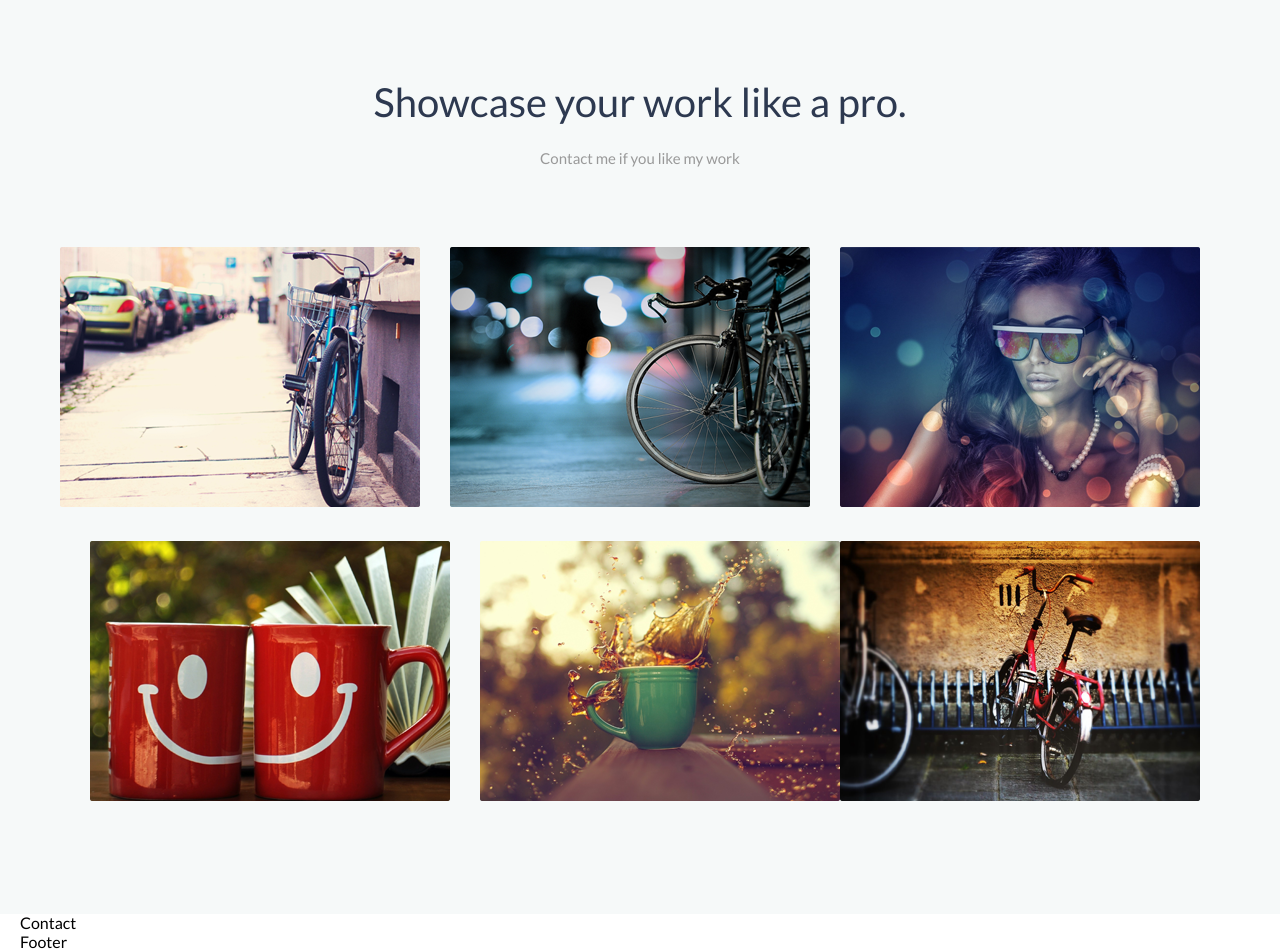
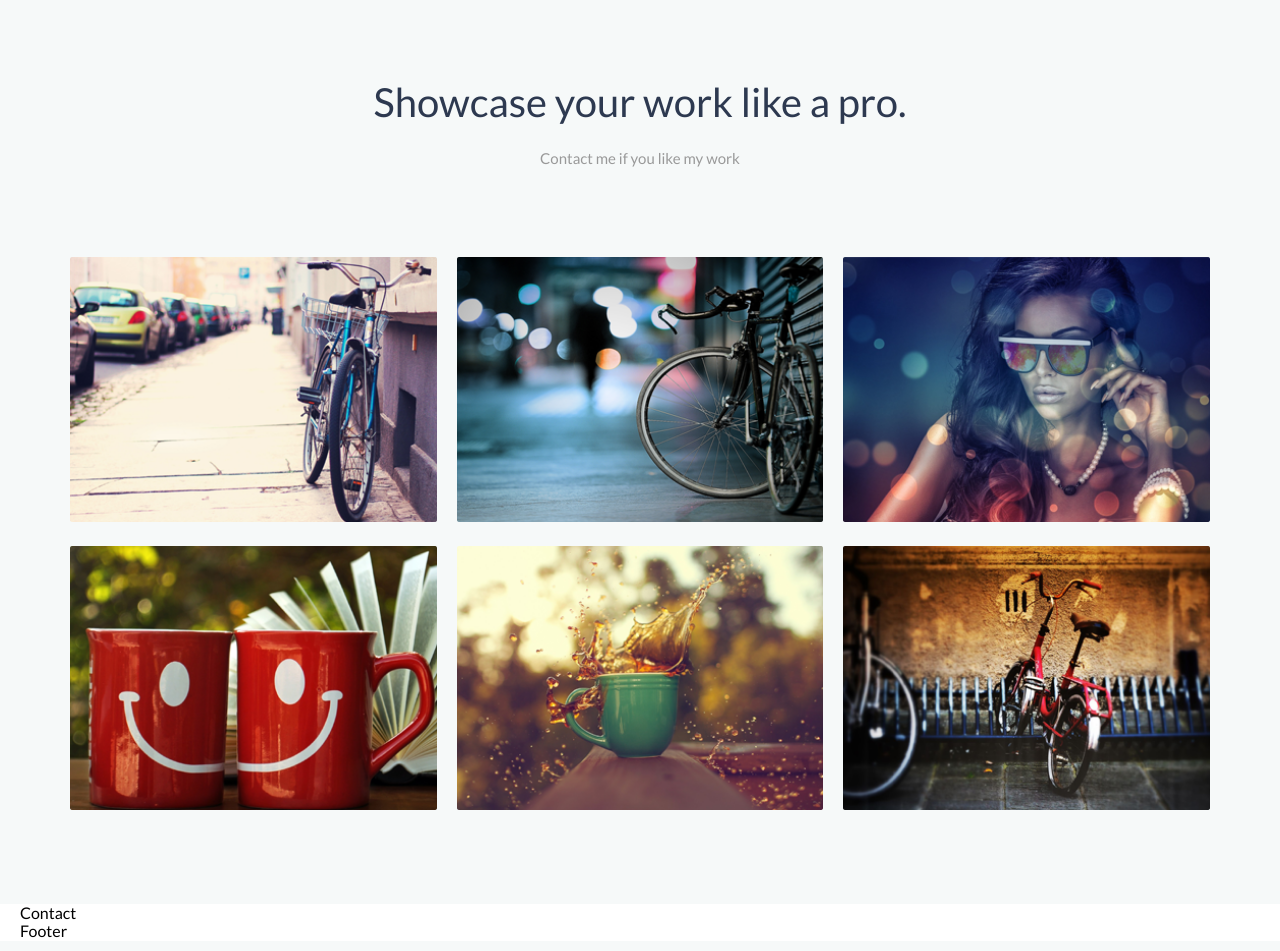
Before and after one commit to Velidoss/landing-dom, a PHP site: page / in a window 1280 px wide. Shown: the part 1753-2704 px from the top of the page. Run offline with PHP 8.4, Linux system fonts and the light colour scheme.

Commit message:
сделал галлерею

```diff
--- a/scss/style.css
+++ b/scss/style.css
@@ -536,20 +536,26 @@ body {
   display: -webkit-box;
   display: -ms-flexbox;
   display: flex;
-  -webkit-box-orient: horizontal;
+  -webkit-box-orient: vertical;
   -webkit-box-direction: normal;
-      -ms-flex-direction: row;
-          flex-direction: row;
+      -ms-flex-direction: column;
+          flex-direction: column;
   -ms-flex-wrap: wrap;
       flex-wrap: wrap;
+  -ms-flex-flow: row wrap;
+      flex-flow: row wrap;
 }
 
 .section-portfolio__gallery-img {
-  margin-bottom: 30px;
-  margin-left: 30px;
+  -webkit-box-flex: 1;
+      -ms-flex: auto;
+          flex: auto;
+  width: 360px;
+  margin: 10px;
 }
 
-.section-portfolio__gallery-img:first-child, .section-portfolio__gallery-img:last-child {
-  margin-left: 0;
+.section-portfolio__gallery-img img {
+  width: 100%;
+  height: auto;
 }
 /*# sourceMappingURL=style.css.map */
--- a/scss/style.scss
+++ b/scss/style.scss
@@ -176,16 +176,20 @@ body{
         margin-bottom: 80px;}
     &__gallery{
         display: flex;
-        flex-direction: row;
+        flex-direction: column;
         flex-wrap: wrap;
+        flex-flow: row wrap;
 
         &-img{
-            margin-bottom: 30px;
-            margin-left: 30px;
+            flex: auto;
+            width: 360px;
+            margin: 10px;
+            img{
+                width: 100%;
+                height: auto;
+            }
         }
-        &-img:first-child, &-img:last-child{
-            margin-left: 0;
-        }
+
     }
 }
 
```
